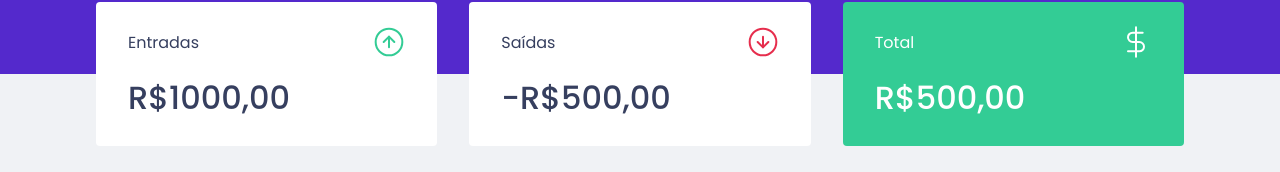
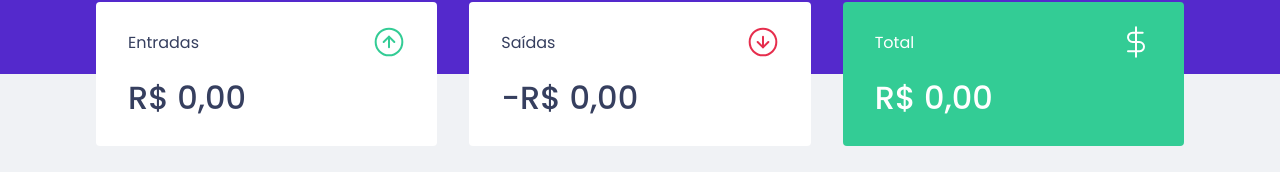
Before and after one commit to hilquiasfmelo/ignite-dtmoney, a React (Create React App) app: page / in a window 1280 px wide. Shown: the part 198-370 px from the top of the page. Built offline with nearby package versions, Linux system fonts and the light colour scheme; no server answers; what miragejs would draw is missing.

Commit message:
Finished Aplication

```diff
--- a/src/App.tsx
+++ b/src/App.tsx
@@ -5,7 +5,7 @@ import { Header } from './components/Header';
 import { Dashboard } from './components/Dashboard';
 import { NewTransactionModal } from './components/NewTransactionModal';
 
-import { TransactionsProvider } from './TransactionsContext';
+import { TransactionsProvider } from './hooks/useTransactions';
 
 import { GlobalStyle } from './styles/global';
 
--- a/src/components/NewTransactionModal/index.tsx
+++ b/src/components/NewTransactionModal/index.tsx
@@ -1,35 +1,30 @@
-import { FormEvent, useContext, useState } from 'react';
 import Modal from 'react-modal';
+import { FormEvent, useState } from 'react';
+import { useTransactions } from '../../hooks/useTransactions';
+
+import { Container, TranscationTypeContainer, RadioBox } from './styles';
 
 import incomeImg from '../../assets/income.svg';
 import outcomeImg from '../../assets/outcome.svg';
 import closeImg from '../../assets/close.svg';
-
-import { api } from '../../services/api';
-
-import { Container, TranscationTypeContainer, RadioBox } from './styles';
-import { TransactionsContext } from '../../TransactionsContext';
 
 interface INewTransactionModalProps {
   isOpen: boolean;
   onRequestClose: () => void;
 }
 
-export function NewTransactionModal({
-  isOpen,
-  onRequestClose,
-}: INewTransactionModalProps) {
-  const { createTransaction } = useContext(TransactionsContext);
+export function NewTransactionModal({ isOpen, onRequestClose }: INewTransactionModalProps) {
+  const { createTransaction } = useTransactions();
 
   const [title, setTitle] = useState('');
   const [value, setValue] = useState(0);
   const [category, setCategory] = useState('');
   const [type, setType] = useState('deposit');
 
-  function handleCreateNewTransaction(event: FormEvent) {
+  async function handleCreateNewTransaction(event: FormEvent) {
     event.preventDefault();
 
-    createTransaction({
+    await createTransaction({
       title,
       value,
       type,
@@ -40,15 +35,14 @@ export function NewTransactionModal({
     setValue(0);
     setCategory('');
     setType('deposit');
+
+    // Assim que criarmos uma transação fecha o modal automaticamente
+    onRequestClose();
   }
 
   return (
-    <Modal
-      isOpen={isOpen}
-      onRequestClose={onRequestClose}
-      overlayClassName="react-modal-overlay"
-      className="react-modal-content"
-    >
+    <Modal isOpen={isOpen} onRequestClose={onRequestClose} overlayClassName="react-modal-overlay" className="react-modal-content">
+
       {/* Adicionando botão de fechar o Modal */}
       <button type="button" onClick={onRequestClose}>
         <img src={closeImg} alt="Fechar Modal" className="react-modal-close" />
@@ -56,52 +50,23 @@ export function NewTransactionModal({
 
       <Container onSubmit={handleCreateNewTransaction}>
         <h2>Cadastrar transação</h2>
-        <input
-          type="text"
-          placeholder="Título"
-          value={title}
-          onChange={(event) => setTitle(event.target.value)}
-        />
+        <input type="text" placeholder="Título" value={title} onChange={(event) => setTitle(event.target.value)} />
 
-        <input
-          type="number"
-          placeholder="Valor"
-          value={value}
-          onChange={(event) => setValue(Number(event.target.value))}
-        />
+        <input type="number" placeholder="Valor" value={value} onChange={(event) => setValue(Number(event.target.value))} />
 
         <TranscationTypeContainer>
-          <RadioBox
-            type="button"
-            onClick={() => {
-              setType('deposit');
-            }}
-            isActive={type === 'deposit'}
-            activeColor="green"
-          >
+          <RadioBox type="button" onClick={() => { setType('deposit') }} isActive={type === 'deposit'} activeColor="green" >
             <img src={incomeImg} alt="Entradas" />
             <span>Entradas</span>
           </RadioBox>
 
-          <RadioBox
-            type="button"
-            onClick={() => {
-              setType('withdraw');
-            }}
-            isActive={type === 'withdraw'}
-            activeColor="red"
-          >
+          <RadioBox type="button" onClick={() => { setType('withdraw') }} isActive={type === 'withdraw'} activeColor="red" >
             <img src={outcomeImg} alt="Saídas" />
             <span>Saídas</span>
           </RadioBox>
         </TranscationTypeContainer>
 
-        <input
-          type="text"
-          placeholder="Categoria"
-          value={category}
-          onChange={(event) => setCategory(event.target.value)}
-        />
+        <input type="text" placeholder="Categoria" value={category} onChange={(event) => setCategory(event.target.value)} />
 
         <button type="submit">Cadastrar</button>
       </Container>
--- a/src/components/Summary/index.tsx
+++ b/src/components/Summary/index.tsx
@@ -1,13 +1,30 @@
-import { useContext } from 'react';
+import { useTransactions } from '../../hooks/useTransactions';
+
+import { Container } from './styles';
+
 import incomeImg from '../../assets/income.svg';
 import outcomeImg from '../../assets/outcome.svg';
 import totalImg from '../../assets/total.svg';
-import { TransactionsContext } from '../../TransactionsContext';
 
-import { Container } from './styles';
 
 export function Summary() {
-  const { transactions } = useContext(TransactionsContext);
+  const { transactions } = useTransactions();
+
+  const summary = transactions.reduce((acc, transaction) => {
+    if (transaction.type === 'deposit') {
+      acc.deposits += transaction.value;
+      acc.total += transaction.value
+    } else {
+      acc.withdraws += transaction.value;
+      acc.total -= transaction.value
+    }
+
+    return acc;
+  }, {
+    deposits: 0,
+    withdraws: 0,
+    total: 0
+  })
 
   return (
     <Container>
@@ -16,7 +33,12 @@ export function Summary() {
           <p>Entradas</p>
           <img src={incomeImg} alt="Entradas" />
         </header>
-        <strong>R$1000,00</strong>
+        <strong>
+          {new Intl.NumberFormat('pt-BR', {
+            style: 'currency',
+            currency: 'BRL',
+          }).format(summary.deposits)}
+        </strong>
       </div>
 
       <div>
@@ -24,7 +46,12 @@ export function Summary() {
           <p>Saídas</p>
           <img src={outcomeImg} alt="Saídas" />
         </header>
-        <strong> -R$500,00</strong>
+        <strong>
+          -{new Intl.NumberFormat('pt-BR', {
+            style: 'currency',
+            currency: 'BRL',
+          }).format(summary.withdraws)}
+        </strong>
       </div>
 
       <div className="highlight-background">
@@ -32,7 +59,12 @@ export function Summary() {
           <p>Total</p>
           <img src={totalImg} alt="Total" />
         </header>
-        <strong>R$500,00</strong>
+        <strong>
+          {new Intl.NumberFormat('pt-BR', {
+            style: 'currency',
+            currency: 'BRL',
+          }).format(summary.total)}
+        </strong>
       </div>
     </Container>
   );
--- a/src/components/TransactionsTable/index.tsx
+++ b/src/components/TransactionsTable/index.tsx
@@ -1,9 +1,8 @@
-import { useContext } from 'react';
-import { TransactionsContext } from '../../TransactionsContext';
+import { useTransactions } from '../../hooks/useTransactions';
 import { Container } from './styles';
 
 export function TranscationTable() {
-  const { transactions } = useContext(TransactionsContext);
+  const { transactions } = useTransactions();
 
   return (
     <Container>
--- a/src/TransactionsContext.tsx
+++ b/src/hooks/useTransactions.tsx
@@ -1,5 +1,5 @@
-import { createContext, ReactNode, useEffect, useState } from 'react';
-import { api } from './services/api';
+import { createContext, ReactNode, useContext, useEffect, useState } from 'react';
+import { api } from '../services/api';
 
 interface ITransactionProps {
   id: string;
@@ -18,11 +18,11 @@ interface ITransactionsProviderProps {
 
 interface ITransactionsContextData {
   transactions: ITransactionProps[];
-  createTransaction: (transaction: TransactionInput) => void;
+  createTransaction: (transaction: TransactionInput) => Promise<void>;
 }
 
 // Contexto de Transações sendo exportado
-export const TransactionsContext = createContext<ITransactionsContextData>(
+const TransactionsContext = createContext<ITransactionsContextData>(
   {} as ITransactionsContextData
 );
 
@@ -36,8 +36,15 @@ export function TransactionsProvider({ children }: ITransactionsProviderProps) {
       .then((response) => setTransactions(response.data.transactions));
   }, []);
 
-  function createTransaction(transaction: TransactionInput) {
-    api.post('/transactions', transaction);
+  async function createTransaction(transactionInput: TransactionInput) {
+    const response = await api.post('/transactions', {
+      ...transactionInput,
+      createdAt: new Date(),
+    });
+
+    const { transaction } = response.data;
+
+    setTransactions([...transactions, transaction]);
   }
 
   return (
@@ -46,3 +53,9 @@ export function TransactionsProvider({ children }: ITransactionsProviderProps) {
     </TransactionsContext.Provider>
   );
 }
+
+export function useTransactions() {
+  const context = useContext(TransactionsContext);
+
+  return context;
+}
```
